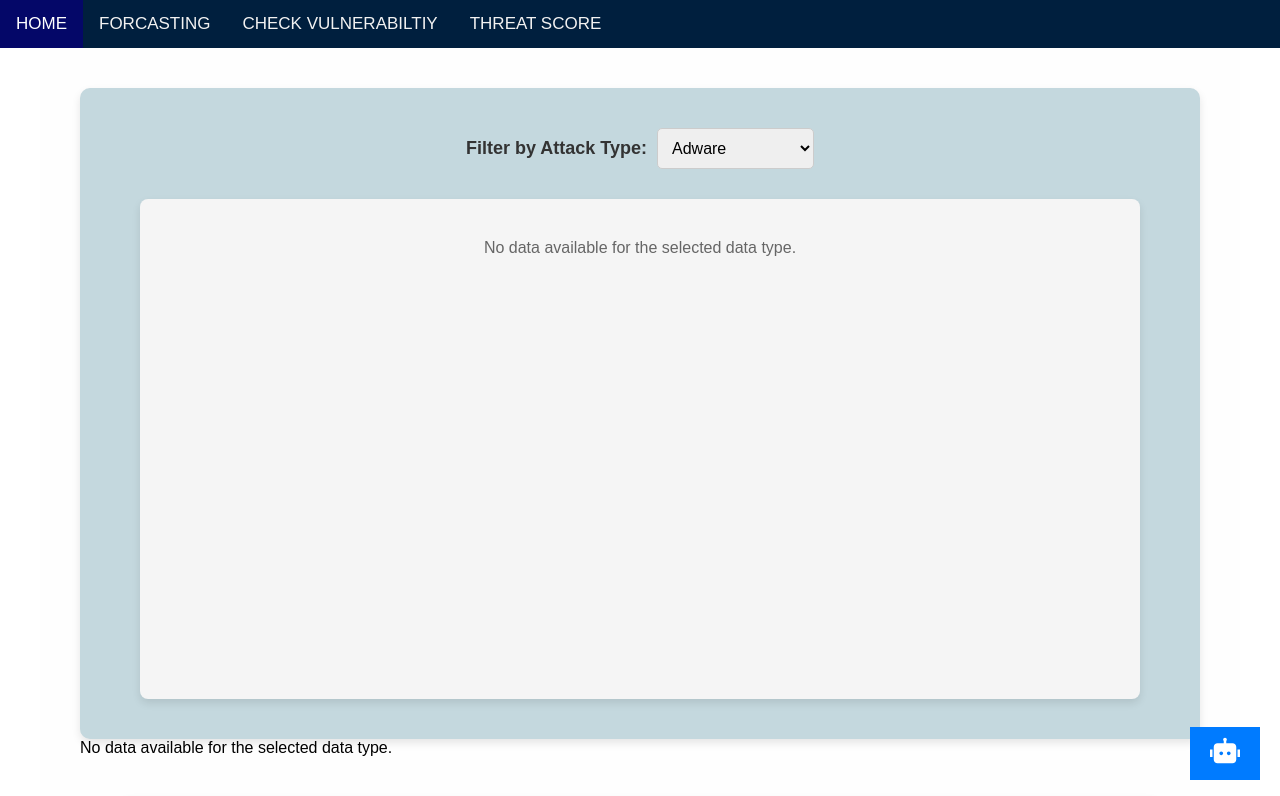
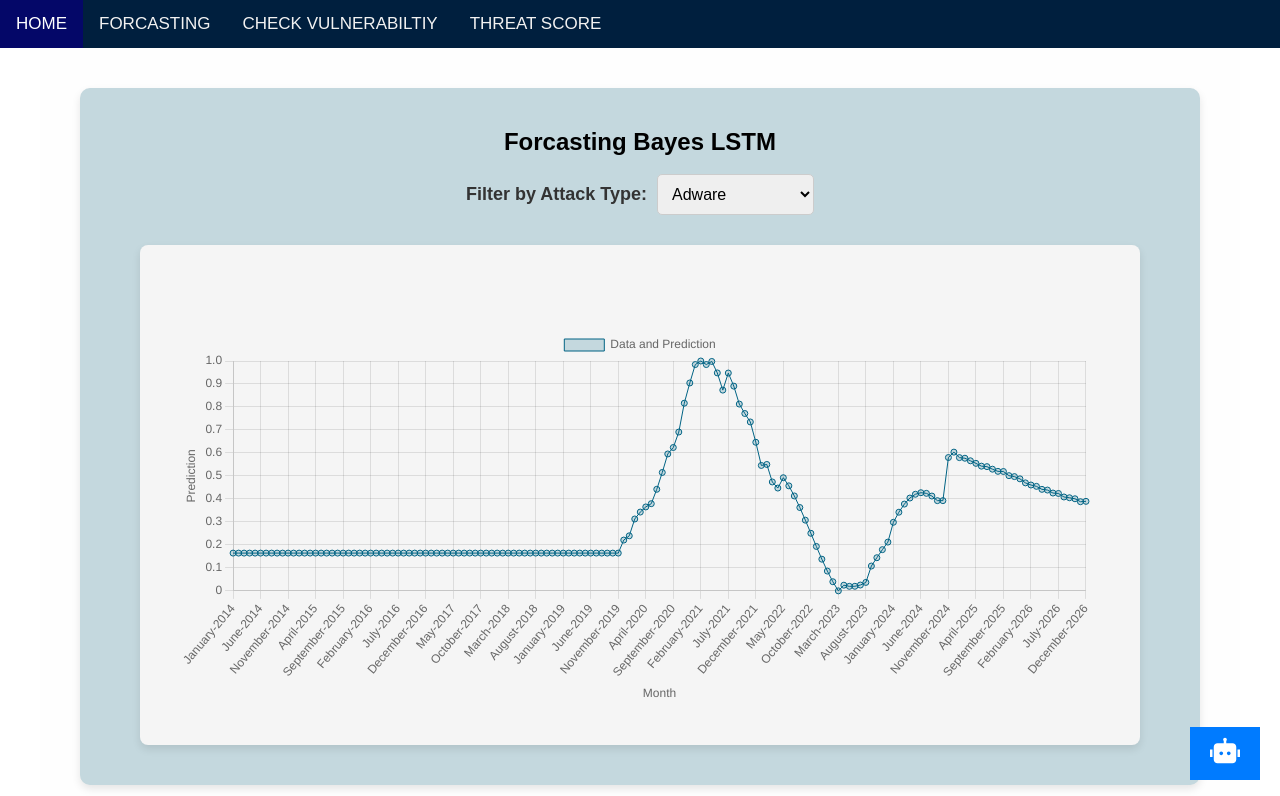
Before and after one commit to manthanMSA/Cyber_Vigilance, a React (Vite) app in the folder Frontend/: page /about in a window 1280 px wide. Shown: the top 796 px of the page. Built offline with nearby package versions, Linux system fonts and the light colour scheme.

Commit message:
Added styling to the entire website

```diff
--- a/Frontend/package.json
+++ b/Frontend/package.json
@@ -18,6 +18,7 @@
     "axios": "^1.6.7",
     "chart.js": "^4.4.2",
     "framer-motion": "^11.0.6",
+    "mdb-react-ui-kit": "^7.2.0",
     "papaparse": "^5.4.1",
     "plotly.js": "^2.30.1",
     "react": "^18.2.0",
--- a/Frontend/src/pages/About.css
+++ b/Frontend/src/pages/About.css
@@ -55,3 +55,17 @@
     height: 500px; /* Increase the height of the graph */
     margin: 0 auto;
   }
+
+  .bigcontainer{
+        /* display: flex; */
+        justify-content: center;
+        align-items: top;
+        margin-top: 40px;
+        padding: 30px 30px 30px 30px;
+        border-radius: 25%;
+        /* height: 300vh; */
+        background-color: #C4D8DE;
+        /* width: 70%; */
+        /* margin-left: 150px; */
+        /* margin-right: 150px; */
+  }
--- a/Frontend/src/pages/About.jsx
+++ b/Frontend/src/pages/About.jsx
@@ -35,7 +35,7 @@ defaults.plugins.title.font.size = 20;
 defaults.plugins.title.color = "black";
 
 export const About = () => {
-  const [selectedDataType, setSelectedDataType] = useState("AdwareData");
+  const [selectedDataType, setSelectedDataType] = useState("Adware");
 
   const dataTypes = {
     Adware: { data: Adware, description: "Adware is software that automatically displays or downloads advertising material (often unwanted) when a user is online.", mitigation: "Install ad-blocking software, keep antivirus software up to date, be cautious of downloading free software from untrusted sources." },
@@ -74,6 +74,8 @@ export const About = () => {
     <div className="about-container">
       <div className="About">
         <div className="filterContainer">
+          <h2>Forcasting Bayes LSTM</h2>
+          <br></br>
           <label htmlFor="dataType">Filter by Attack Type:</label>
           <select id="dataType" value={selectedDataType} onChange={handleDataTypeChange}>
             {Object.keys(dataTypes).map((dataType) => (
@@ -128,7 +130,7 @@ export const About = () => {
         </div>
 
       </div>
-      <div>
+      <div className='bigcontainer'>
         {dataTypes[selectedDataType] && dataTypes[selectedDataType].data && dataTypes[selectedDataType].data.data && dataTypes[selectedDataType].data.options ? (
             <>
                 <p>Description: {dataTypes[selectedDataType].description}</p>
--- a/Frontend/src/pages/Sector.jsx
+++ b/Frontend/src/pages/Sector.jsx
@@ -65,6 +65,8 @@ const Sector = () => {
   return (
     <div className="about-container">
       <div className="About">
+      <h2>Forecasting by Smoothing SVM</h2>
+      <br></br>
         <div className="filterContainer">
           <label htmlFor="dataType">Filter by Attack Type:</label>
           <select id="dataType" value={selectedDataType} onChange={handleDataTypeChange}>
@@ -124,7 +126,7 @@ const Sector = () => {
         {dataTypes[selectedDataType] && dataTypes[selectedDataType].data && dataTypes[selectedDataType].data.data && dataTypes[selectedDataType].data.options ? (
             <>
 
- */}
+
             </>
         ):(
           <p>No data available for the selected data type.</p>
--- a/Frontend/src/pages/ThreatScore.css
+++ b/Frontend/src/pages/ThreatScore.css
@@ -4,6 +4,7 @@
     /* display: flex; */
     justify-content: center;
     align-items: top;
+    margin-top: 40px;
     /* height: 300vh; */
     /* background-color: #fff; */
     /* width: 70%; */
@@ -87,3 +88,7 @@
     display: block;
     /* margin-right: 15px; */
   }
+
+  .spacing{
+    margin-top: 20px;
+  }
--- a/Frontend/src/pages/ThreatScore.jsx
+++ b/Frontend/src/pages/ThreatScore.jsx
@@ -11,12 +11,13 @@ ChartJS.register(
 );
 
 const ThreatScore = () => {
-  const [selectedSector, setSelectedSector] = useState('');
-  const [selectedScore, setSelectedScore] = useState(null);
-  const [sectorMessage, setSectorMessage] = useState('');
+  const [selectedSector, setSelectedSector] = useState('Education');
+  const [selectedScore, setSelectedScore] = useState(66.55172414);
+  const [sectorMessage, setSectorMessage] = useState('Securing student data through encryption, implementing web filtering solutions to block malicious websites, and regularly updating cybersecurity policies can enhance cybersecurity posture for the Education sector.');
 
   const handleSectorChange = (event) => {
     const sector = event.target.value;
+    console.log(sector);
     setSelectedSector(sector);
     const sectorData = sectorsData.sectors.find((item) => item.sector === sector);
     if (sectorData) {
@@ -75,7 +76,7 @@ const getMessage = (score, sectorMessage) => {
         <li>{sectorMessage}</li>
       </ul>
     );
-  } else {
+  } else{
     return (
       <ul className='alignleft display'>
         <li>Your organization's cybersecurity vulnerability score is high, indicating a significant risk of cyberattacks. It's imperative to prioritize cybersecurity measures, including advanced threat detection, incident response planning, and employee training, to mitigate potential threats effectively.</li>
@@ -90,7 +91,7 @@ const getMessage = (score, sectorMessage) => {
   return (
     <div className="threat-container">
       <div>
-        <h2>Select Sector:</h2>
+        <h2 className='spacing'>Select Sector:</h2>
         <select value={selectedSector} onChange={handleSectorChange}>
           <option value="">Select Sector</option>
           {sectorsData.sectors.map((sector, index) => (
```
Also changed, not shown: Frontend/src/App.jsx (+13 -0 lines), 1 other file (tests, documents, lock files or other folders).
